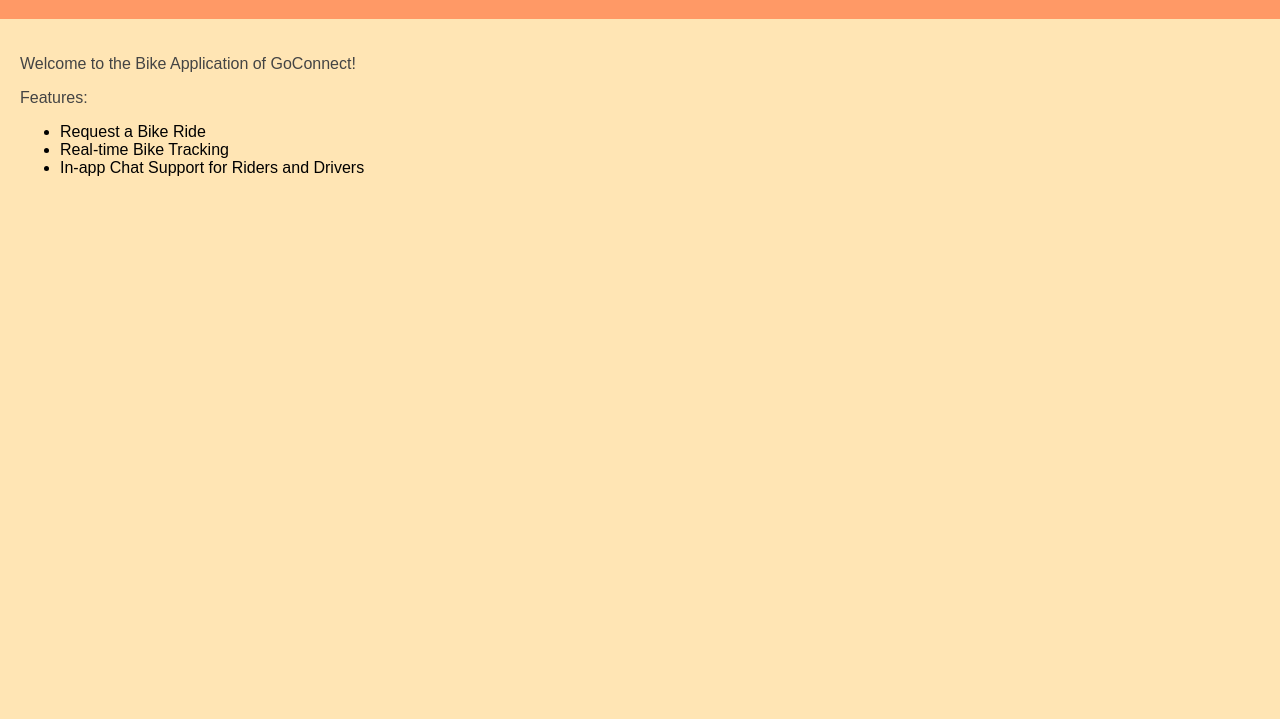
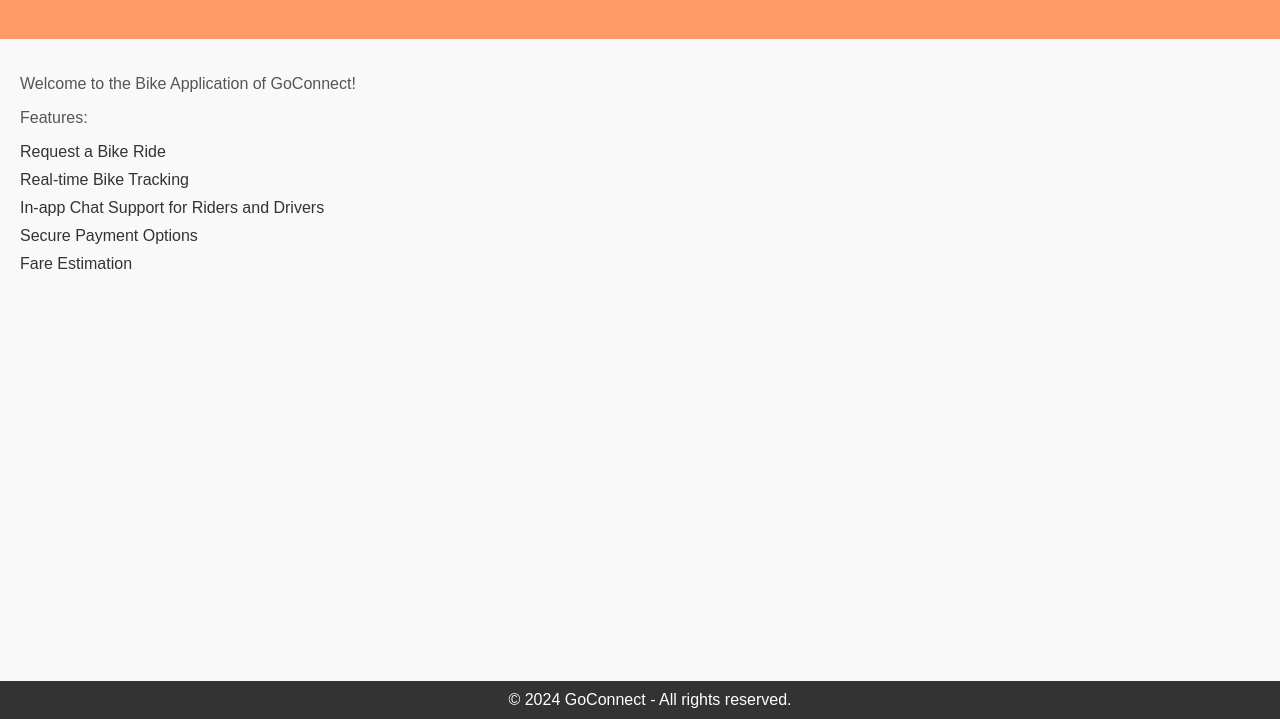
Before and after one commit to dhanushram24/forbes_braches, a plain HTML site: page index.html in a window 1280 px wide. Shown: the part 81-800 px from the top of the page. Drawn offline with Linux system fonts and the light colour scheme.

Commit message:
Bike application

```diff
--- a/index.html
+++ b/index.html
@@ -8,17 +8,18 @@
     <style>
         body {
             font-family: 'Arial', sans-serif;
-            background-color: #ffe5b4;
-            /* Light Peach */
+            background-color: #f9f9f9;
+            /* Light Gray */
             margin: 0;
             padding: 0;
             box-sizing: border-box;
+            color: #333;
         }
 
         header {
             background-color: #ff9966;
             /* Light Orange */
-            padding: 10px;
+            padding: 20px;
             text-align: center;
             color: white;
         }
@@ -33,7 +34,26 @@
         }
 
         p {
-            color: #444;
+            color: #555;
+        }
+
+        ul {
+            list-style-type: none;
+            padding: 0;
+        }
+
+        li {
+            margin-bottom: 10px;
+        }
+
+        footer {
+            background-color: #333;
+            color: white;
+            text-align: center;
+            padding: 10px;
+            position: fixed;
+            bottom: 0;
+            width: 100%;
         }
     </style>
 </head>
@@ -50,9 +70,15 @@
             <li>Request a Bike Ride</li>
             <li>Real-time Bike Tracking</li>
             <li>In-app Chat Support for Riders and Drivers</li>
+            <li>Secure Payment Options</li>
+            <li>Fare Estimation</li>
             <!-- Add more bike-specific features here -->
         </ul>
     </main>
+
+    <footer>
+        &copy; 2024 GoConnect - All rights reserved.
+    </footer>
 </body>
 
 </html>
```
